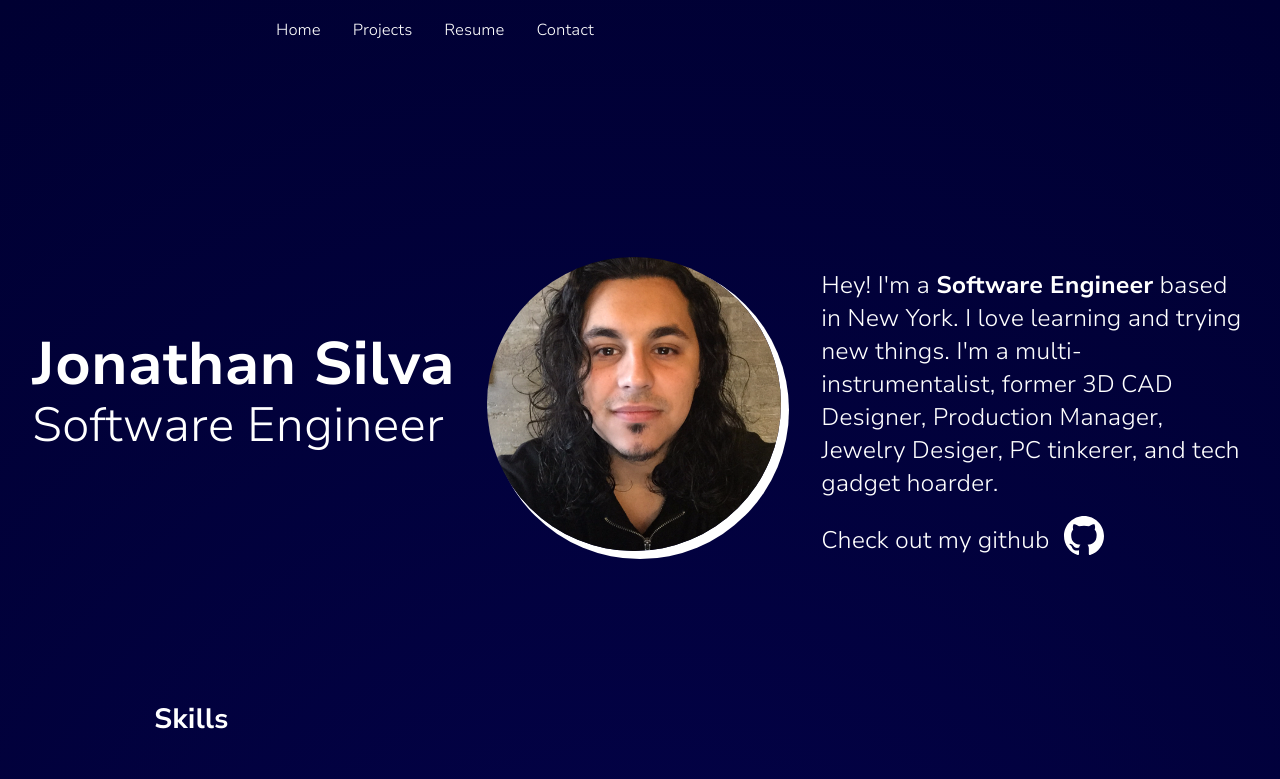
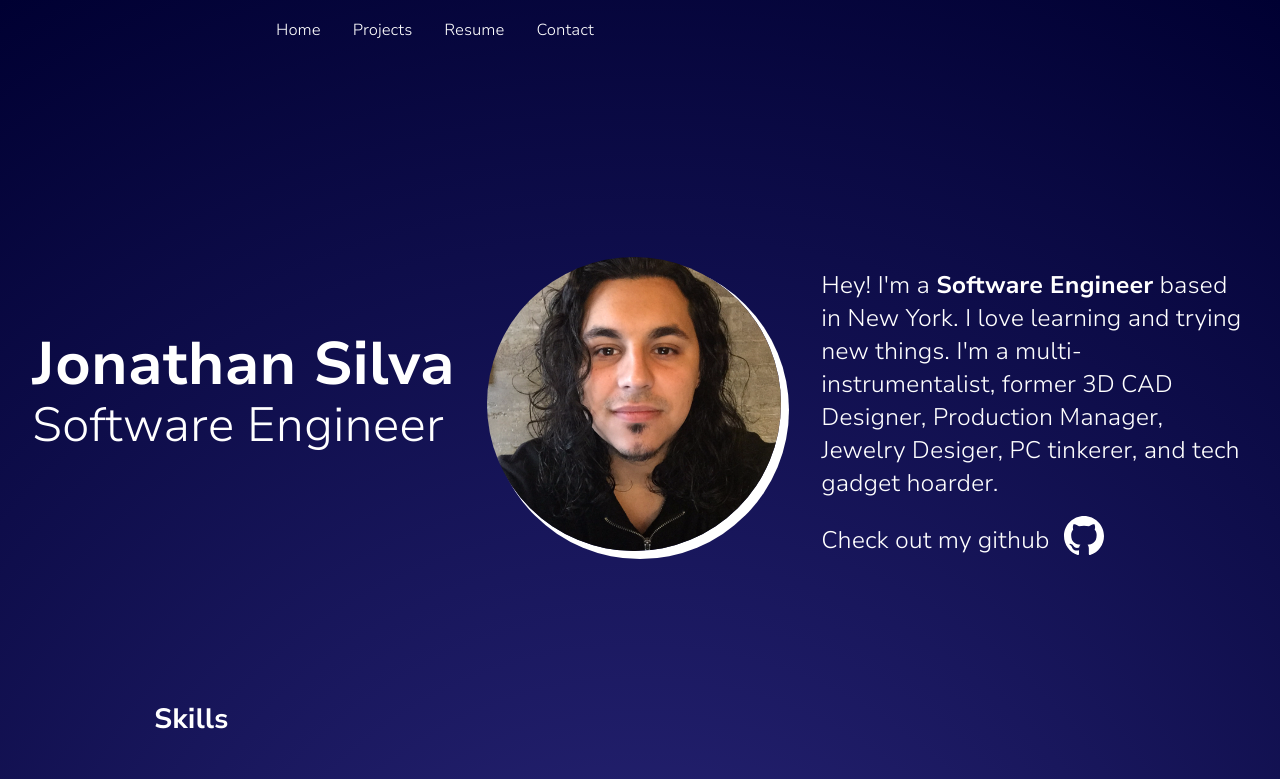
Before and after one commit to jon-slva/se-portfolio, a React (Create React App) app: page / in a window 1280 px wide. Shown: the top 779 px of the page. Built offline with nearby package versions, Linux system fonts and the light colour scheme.

Commit message:
Update background color in App.scss

```diff
--- a/src/App.scss
+++ b/src/App.scss
@@ -4,6 +4,6 @@
 
 .appContain {
     position: relative;
-    background: radial-gradient(circle, rgba(3, 2, 71, 1) 9%, rgba(0, 0, 50, 1) 100%);
+    background: radial-gradient(circle, rgb(39, 36, 117) 9%, rgba(0, 0, 50, 1) 100%);
     height: 100%;
 }
```
Also changed, not shown: src/assets/images/chevron-up.svg (added).
